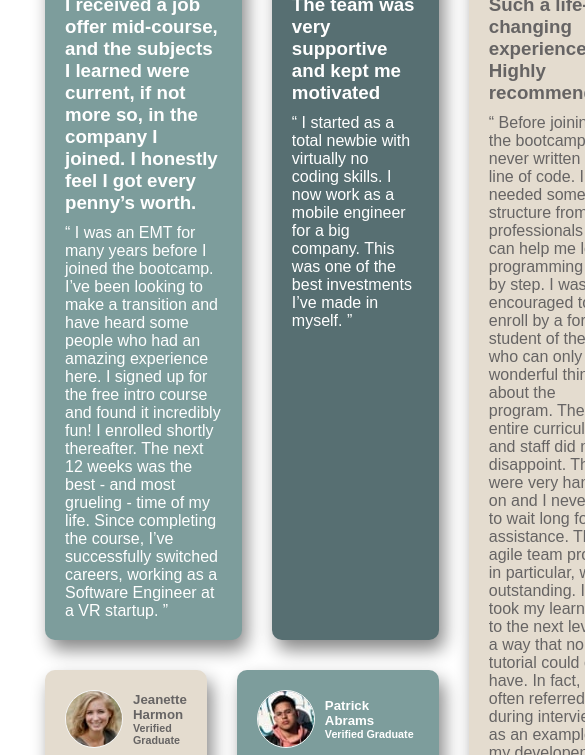
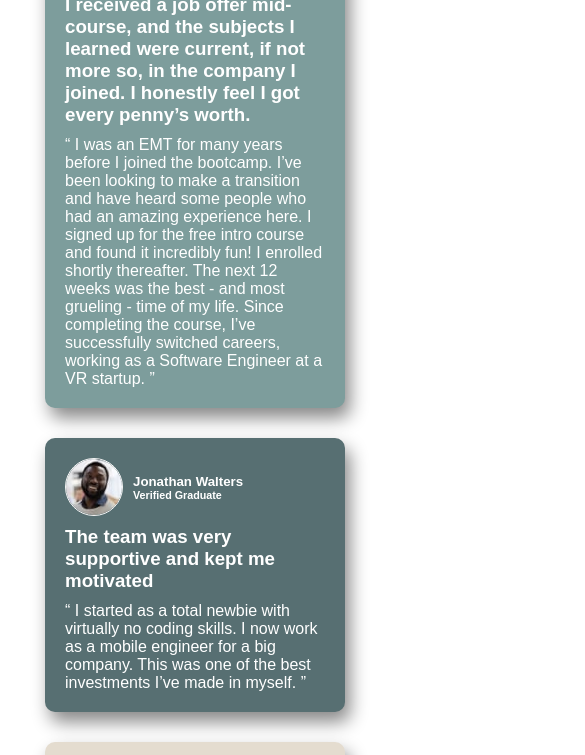
Before and after one commit to trobeglotter/testimonials-grid-section-fem, a plain HTML site: page index.html in a window 390 px wide. Shown: the part 209-964 px from the top of the page, 585 px wide, since content can reach past the window. Drawn offline with Linux system fonts and the light colour scheme.

Commit message:
Phone version complete

```diff
--- a/styles.css
+++ b/styles.css
@@ -74,3 +74,10 @@ h5 {
 	grid-area: per5;
 	background-color: rgb(125, 157, 156);
 }
+
+@media (max-width: 550px) {
+	.container {
+		display: flex;
+		flex-direction: column;
+	}
+}
```
